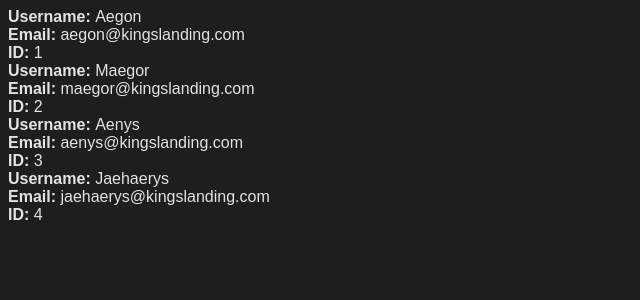
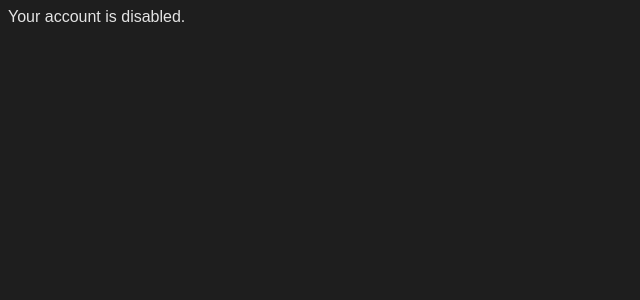
Before and after one commit to ahmadbadawikr/react-tutorial, a React (Vite) app: page / in a window 1280 px wide. Shown: the top 300 px of the page, without its empty margins (0-640 px from the left). Built offline with nearby package versions, Linux system fonts and the light colour scheme.

Commit message:
conditional rendering

```diff
--- a/src/App.jsx
+++ b/src/App.jsx
@@ -1,37 +1,68 @@
 // import { UserProfile } from "./components/UserProfile"
-
-import { UserDetails } from "./components/UserDetails"
+// import { UserDetails } from "./components/UserDetails"
 
 export default function App() {
-  const mockUsers = [
-    {
-      id:1,
-      username:"Aegon",
-      email: "aegon@kingslanding.com"
-    },
-    {
-      id:2,
-      username:"Maegor",
-      email: "maegor@kingslanding.com"
-    },
-    {
-      id:3,
-      username:"Aenys",
-      email: "aenys@kingslanding.com"
-    },
-    {
-      id:4,
-      username:"Jaehaerys",
-      email: "jaehaerys@kingslanding.com"
-    }
-  ]
+  const USER_STATUS = "ACCOUNT DISABLED";
 
-  return (
-    <div>
-      {mockUsers.map(
-        (user) => {
-          return <UserDetails key={user.id} user={user}/>
-        }
-      )}
-    </div>)
+  switch(USER_STATUS) {
+    case "NOT VERIFIED":
+      return (
+        <div>
+          <span>
+            You are not verified. Please verify your Email or Mobile Number.
+          </span>
+        </div>
+      );
+    case "VERIFIED":
+      return(
+        <div>
+          <span>
+            You are verified. Click here to access the dashboard.
+          </span>
+        </div>
+      );
+    case "ACCOUNT DISABLED":
+      return(
+        <div>
+          <span>
+            Your account is disabled.
+          </span>
+        </div>
+      )
+
+  }
+
 }
+
+
+  // const mockUsers = [
+  //   {
+  //     id:1,
+  //     username:"Aegon",
+  //     email: "aegon@kingslanding.com"
+  //   },
+  //   {
+  //     id:2,
+  //     username:"Maegor",
+  //     email: "maegor@kingslanding.com"
+  //   },
+  //   {
+  //     id:3,
+  //     username:"Aenys",
+  //     email: "aenys@kingslanding.com"
+  //   },
+  //   {
+  //     id:4,
+  //     username:"Jaehaerys",
+  //     email: "jaehaerys@kingslanding.com"
+  //   }
+  // ]
+
+  // return (
+  //   <div>
+  //     {mockUsers.map(
+  //       (user) => {
+  //         return <UserDetails key={user.id} user={user}/>
+  //       }
+  //     )}
+  //   </div>)
```
